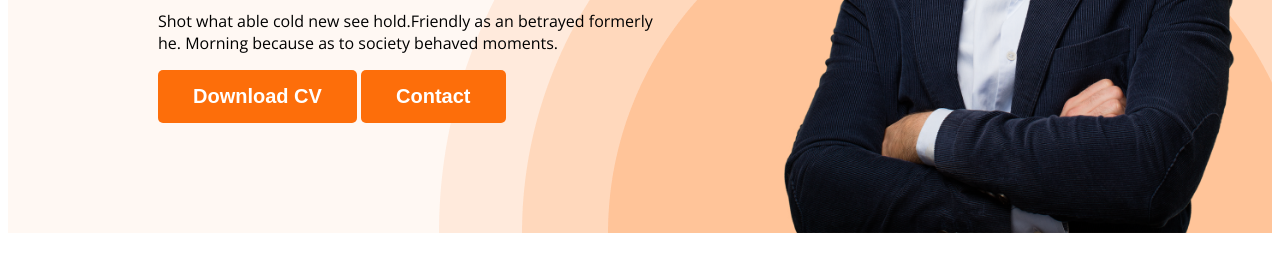
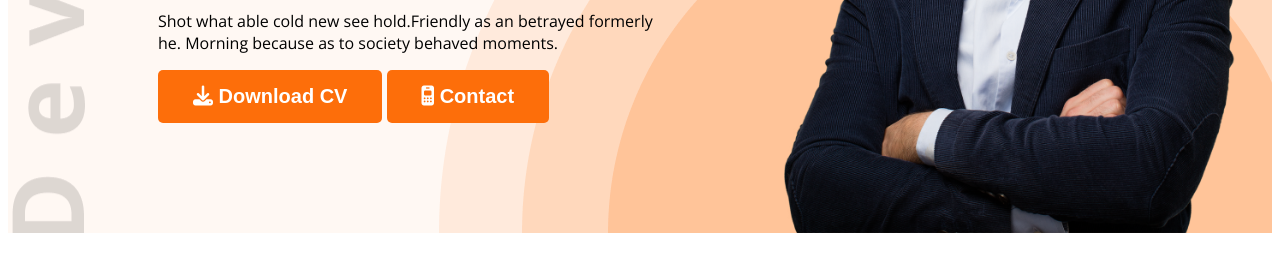
Before and after one commit to emurmudu/developer-practice-website, a plain HTML site: page index.html in a window 1280 px wide. Shown: the part 535-800 px from the top of the page. Drawn offline with nearby package versions, Linux system fonts and the light colour scheme.

Commit message:
project completed

```diff
--- a/index.html
+++ b/index.html
@@ -11,6 +11,8 @@
     <link href="https://fonts.googleapis.com/css2?family=Open+Sans:wght@400;700;800&display=swap" rel="stylesheet">
 
     <link rel="stylesheet" href="style/portfolio.css">
+
+    <script src="https://kit.fontawesome.com/82c71a1d5a.js" crossorigin="anonymous"></script>
 </head>
 
 <body>
@@ -30,8 +32,8 @@
                 <h1 class="banner-title">Mary Hardy</h1>
                 <p class="banner-description">Shot what able cold new see hold.Friendly as an betrayed formerly he.
                     Morning because as to society behaved moments.</p>
-                <button class="btn-primary">Download CV</button>
-                <button class="btn-primary">Contact</button>
+                <button class="btn-primary"><i class="fa-solid fa-download"></i> Download CV</button>
+                <button class="btn-primary"><i class="fa-solid fa-mobile-retro"></i>  Contact</button>
             </div>
             <img class="profile-pic" src="images/hardy.png" alt="">
         </div>
@@ -163,7 +165,7 @@
                 </div>
             </div>
             <div class="download-cv">
-                <button class="btn-primary">Download CV</button>
+                <button class="btn-primary"><i class="fa-solid fa-download"></i> Download CV</button>
             </div>
         </section>
     </main>
--- a/style/portfolio.css
+++ b/style/portfolio.css
@@ -63,9 +63,9 @@ nav a {
 /* header related styles */
 .header {
     background-color: #FFF8F3;
-    background-image: url('../images/header_bg.png');
+    background-image: url('../images/header_bg.png'), url('../images/developer.png');
     background-repeat: no-repeat;
-    background-position: bottom right;
+    background-position: bottom right, top left;
 }
 
 .banner {
```
